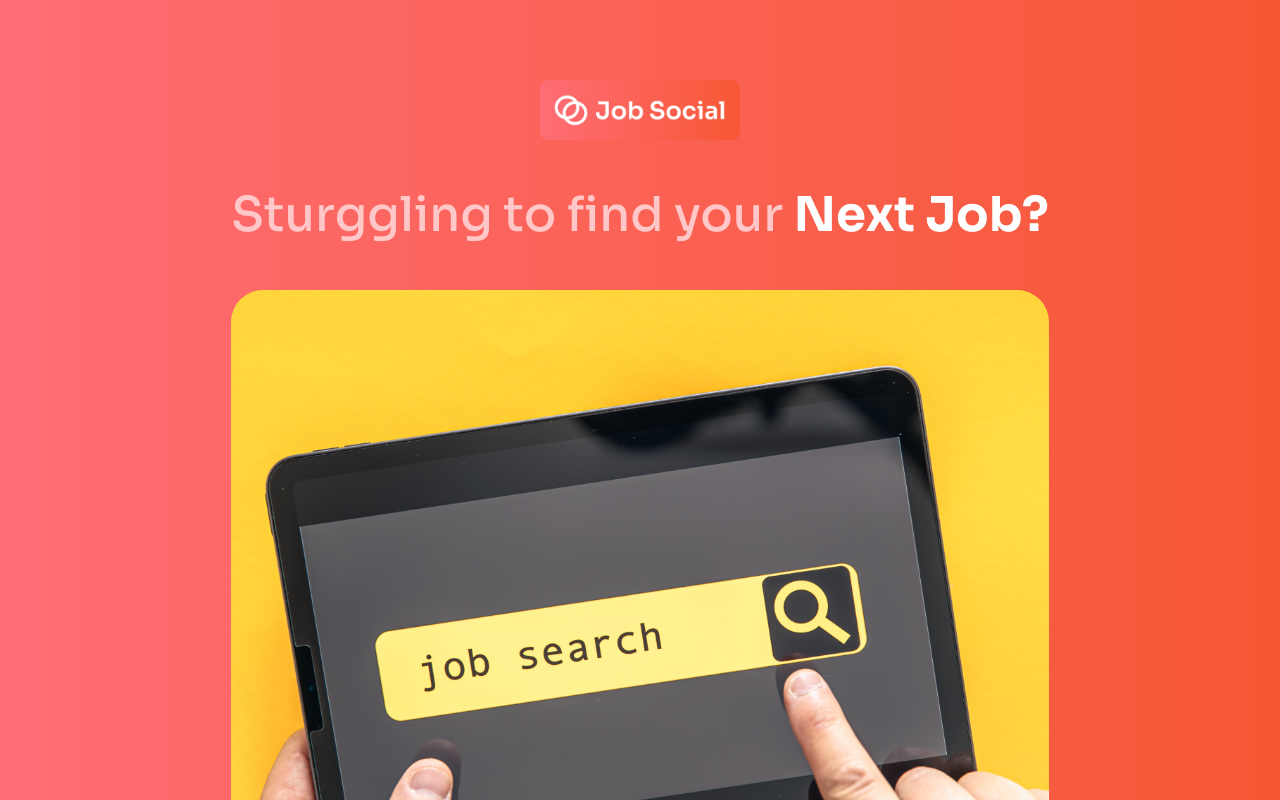
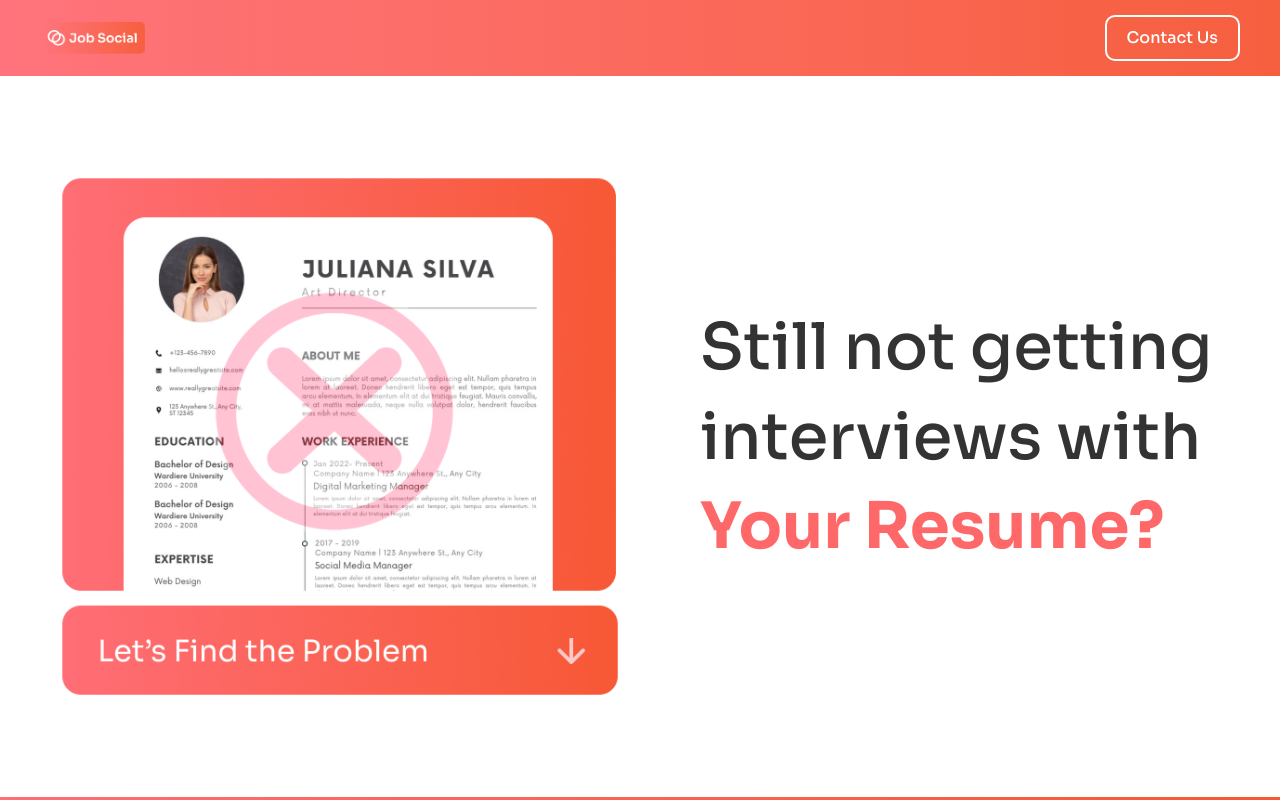
Before and after one commit to Tibin241/Job-Social-Resume, a plain HTML site: page index.html in a window 1280 px wide. Shown: the top 800 px of the page. Drawn offline with Linux system fonts and the light colour scheme.

Commit message:
Add files via upload

```diff
--- a/index.html
+++ b/index.html
@@ -9,57 +9,50 @@
     <link rel="stylesheet" href="styles.css">
 </head>
 <body>
+</head>
+<body>
+    <nav class="navbar">
+        <div class="navbar-container">
+            <div class="logo">
+                <img src="image/Logo1.png" alt="CareerBoost Logo" class="logo-image">
+            </div>
+            <a href="#" class="nav-cta-button">Contact Us</a>
+        </div>
+    </nav>
 
-
-    <main>
-
-
-
-
-        <section class="landing-section">
-            <div class="landing-container">
-
-                <div class="container">
-                    <img src="image/Logo1.png" class="logo" alt="Logo">
-
-                </div>
-
-                <div class="landing-content">
-                    <h2 class="landing-title">Sturggling to find your <span class="landing-emphasis">Next Job?</span></h2>
-                </div>
-                <img src="image/cover1.png" alt="Job Heroes" class="landing-image">
-            </div>
-        </section>
-
-
-
+    <main role="main">
         <section class="job-heroes-section">
             <div class="job-heroes-container">
 
 
                 <div class="job-heroes-content">
-                    <h2 class="job-heroes-title">Why you are still not getting interviews with <span class="job-heroes-emphasis">Your Resume?</span></h2>
+                    <h2 class="job-heroes-title">Still not getting interviews with <span class="job-heroes-emphasis">Your Resume?</span></h2>
                 </div>
                 <img src="image/cover.png" alt="Job Heroes" class="job-heroes-image">
             </div>
         </section>
 
-
-
         <section class="resume-analyzer-section">
             <div class="resume-analyzer-container">
+
                 <div class="title-area">
                     <h1>Upload Your Resume</h1>
                 </div>
+
                 <div class="main">
+
+
                     <div class="file-upload">
-                        <input type="file" id="resume-file" accept=".pdf,.doc,.docx" hidden>
                         <label for="resume-file">Choose File</label>
+                        <input type="file" id="resume-file" accept=".pdf,.doc,.docx">
                         <div id="file-name">No file chosen</div>
                     </div>
+
                     <button id="analyze-button">Analyze Now</button>
                 </div>
+
                 <div id="analysis"></div>
+
                 <div class="whatsapp-cta">
                     <h3>Need Help improving Your Resume?</h3>
                     <p>Get personalized assistance from our expert resume builders via WhatsApp!</p>
--- a/styles.css
+++ b/styles.css
@@ -1,106 +1,93 @@
 body {
   font-family: "Sora", sans-serif;
-  line-height: 1.5;
+  line-height: 1.6;
   margin: 0;
   padding: 0;
 }
 
+:root {
+  --main-gradient: linear-gradient(to right, #FF6D75, #F65734);
+}
+
+/* Navigation Bar Styles */
+.navbar {
+  background: var(--main-gradient);
+  padding: 12px 0;
+  opacity: 95%;
+  position:relative;
+  top: 0;
+  z-index: 1000;
+}
+
+.navbar-container {
+  max-width: 1200px;
+  margin: 0 auto;
+  display: flex;
+  justify-content: space-between;
+  align-items: center;
+  padding: 0 15px;
+}
 
 .logo {
-  display: flex;
-  justify-content: center;
-  align-items: center;
-  width: 200px;
-
-}
-
-.cta-button {
-  background: #ffe0e0;
-  font-family: sora;
-  color: #dc5757;
-  width: 160px;
-  border: none;
-  border-radius: 10px;
-  font-weight: 400;
-  cursor: pointer;
-  height: 40px;
-  display: flex;
-  align-items: center;
-  justify-content: center;
-}
-
-
-
-
-
-.landing-section {
-  background: linear-gradient(to right, #FF6D75, #F65734);
-  padding: 80px 38px 160px;
-  color: #1f1515;
   display: flex;
   align-items: center;
 }
 
-.landing-container {
-  margin: 0 auto;
-  display: flex;
-  flex-direction: column;
-  align-items: center;
+.logo-image {
+  height: 22px;
+  width: auto;
 }
 
-.landing-content {
-  text-align: center;ßßß
-  margin-bottom: 30px;
+.nav-cta-button {
+  background-color: transparent;
+  color: #ffffff;
+  border: 2px solid #ffffff;
+  padding: 6px 12px;
+  border-radius: 10px;
+  text-decoration: none;
+  font-weight: 500;
+  font-size: 14px;
+  transition: all 0.3s ease;
+  white-space: nowrap;
 }
 
-
-.landing-title {
-  font-size: 48px;
-  font-weight: 500;
-  margin-bottom: 42px;
-  text-align: center;
-  line-height: 1.4;
-  color: #ffc7c7;
+.nav-cta-button:hover {
+  background-color: #ffffff;
+  color: #F65734;
 }
 
-.landing-image {
-  max-width: 900px;
-  max-height: 800px;
-  min-width: 300px;
-  min-height: 200px;
-  width: 100%;
-  height: auto;
-  border-radius: 32px;
+/* Media queries for responsiveness */
+@media (min-width: 768px) {
+  .navbar {
+    padding: 15px 0;
+  }
+
+  .navbar-container {
+    padding: 0 30px;
+  }
+
+  .logo-image {
+    height: 32px;
+  }
+
+  .nav-cta-button {
+    padding: 8px 20px;
+    font-size: 16px;
+  }
 }
 
-
-.landing-emphasis {
-  color: #ffffff;
-  font-weight: 700;
-}
-
-
-
-
-
-
-
-
-
-
-
-
-
-
-
+/* Job Heroes Section Styles */
 .job-heroes-section {
-  padding: 80px 24px 160px;
-  color: #1f1515;
-  display: flex;
-  align-items: center;
+  padding-top: 100px;
+  padding-bottom: 140px;
+  padding-right: 32px;
+  padding-left: 32px;
+  background-color: #ffffff;
 }
 
 .job-heroes-container {
+  max-width: 1200px;
+
   margin: 0 auto;
   display: flex;
   flex-direction: column;
@@ -108,27 +95,16 @@ body {
 }
 
 .job-heroes-content {
+  text-align: center;
   margin-bottom: 30px;
 }
 
-.job-heroes-image {
-  max-width: 1200px;
-  max-height: 800px;
-  min-width: 300px;
-  min-height: 200px;
-  width: 100%;
-  height: auto;
-  object-fit: contain;
-  border-radius: 20px;
-}
-
 .job-heroes-title {
-  font-size: 38px;
+  font-size: 28px;
   font-weight: 500;
   margin-bottom: 20px;
-  text-align: center;
   line-height: 1.4;
-  color: #989898;
+  color: #333;
 }
 
 .job-heroes-emphasis {
@@ -136,11 +112,68 @@ body {
   font-weight: 700;
 }
 
+.job-heroes-image {
+  max-width: 100%;
+  height: auto;
+  border-radius: 20px;
 
+}
 
+@media (min-width: 480px) {
+  .job-heroes-title {
+    font-size: 42px;
+  }
+}
 
+@media (min-width: 768px) {
+  .job-heroes-section {
+    padding: 60px 30px;
+  }
 
+  .job-heroes-container {
+    flex-direction: row;
+    justify-content: space-between;
+    align-items: center;
+  }
 
+  .job-heroes-content {
+    width: 45%;
+    text-align: left;
+    padding-left: 20px;
+    order: 2;
+  }
+
+  .job-heroes-image {
+    width: 50%;
+    max-width: 500px;
+    order: 1;
+  }
+
+  .job-heroes-title {
+    font-size: 36px;
+    text-align: left;
+  }
+}
+
+@media (min-width: 1024px) {
+  .job-heroes-section {
+    padding: 80px 40px;
+  }
+
+  .job-heroes-title {
+    font-size: 42px;
+  }
+
+  .job-heroes-image {
+    max-width: 600px;
+  }
+}
+
+@media (min-width: 1200px) {
+  .job-heroes-title {
+    font-size: 55px;
+  }
+}
 
 
 .resume-analyzer-section {
@@ -151,7 +184,7 @@ body {
 
 .resume-analyzer-container {
   padding: 140px 32px;
-  max-width: 700px;
+  max-width: 580px;
   margin: 0 auto;
   width: 100%;
 }
@@ -171,7 +204,7 @@ body {
 .main {
   background: #FFFFFF;
   padding: 30px;
-  border-radius: 10px;
+  border-radius: 1px;
   box-shadow: 0 0 20px rgba(0,0,0,0.1);
   color: #333333;
 }
```
